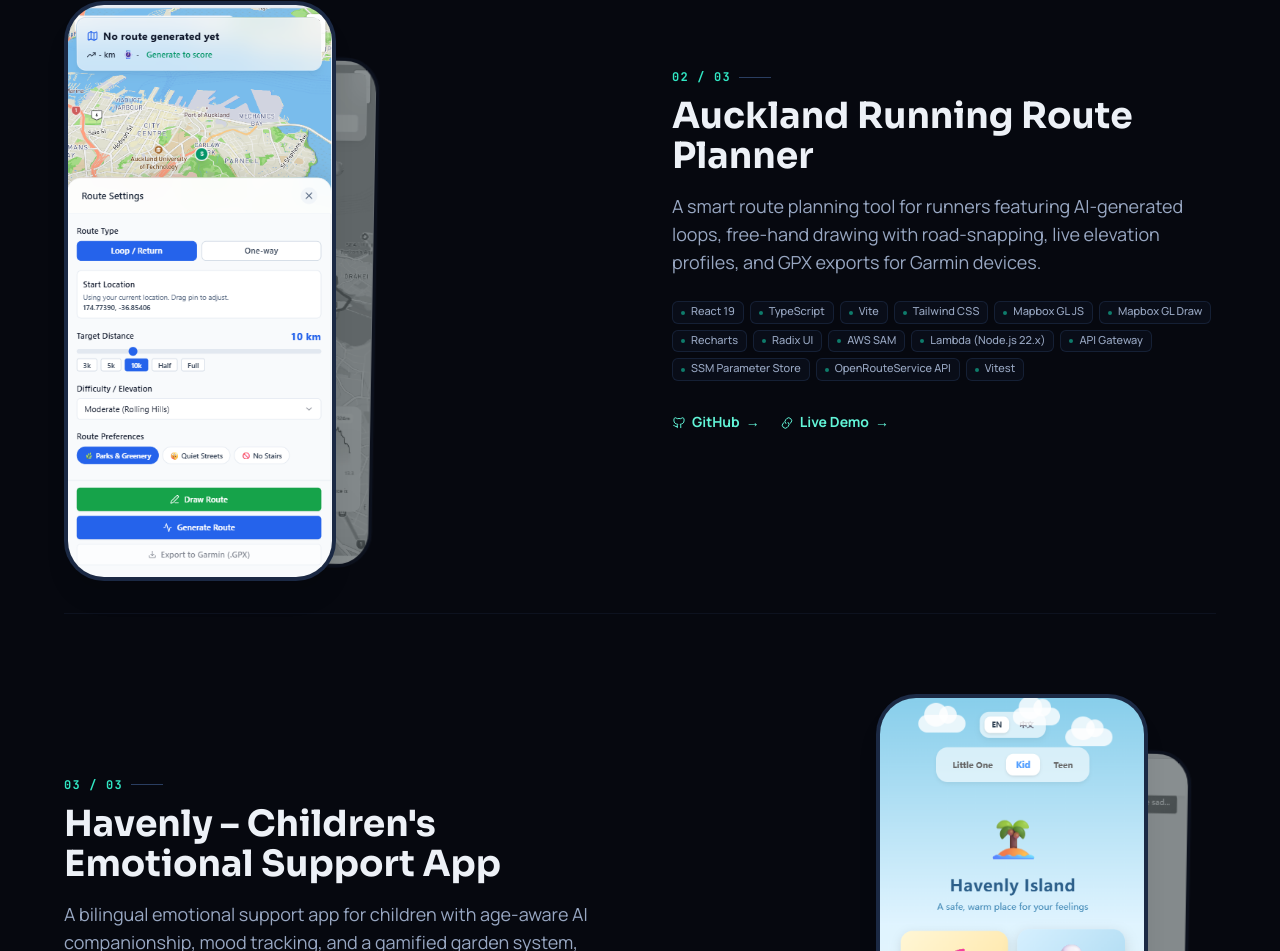
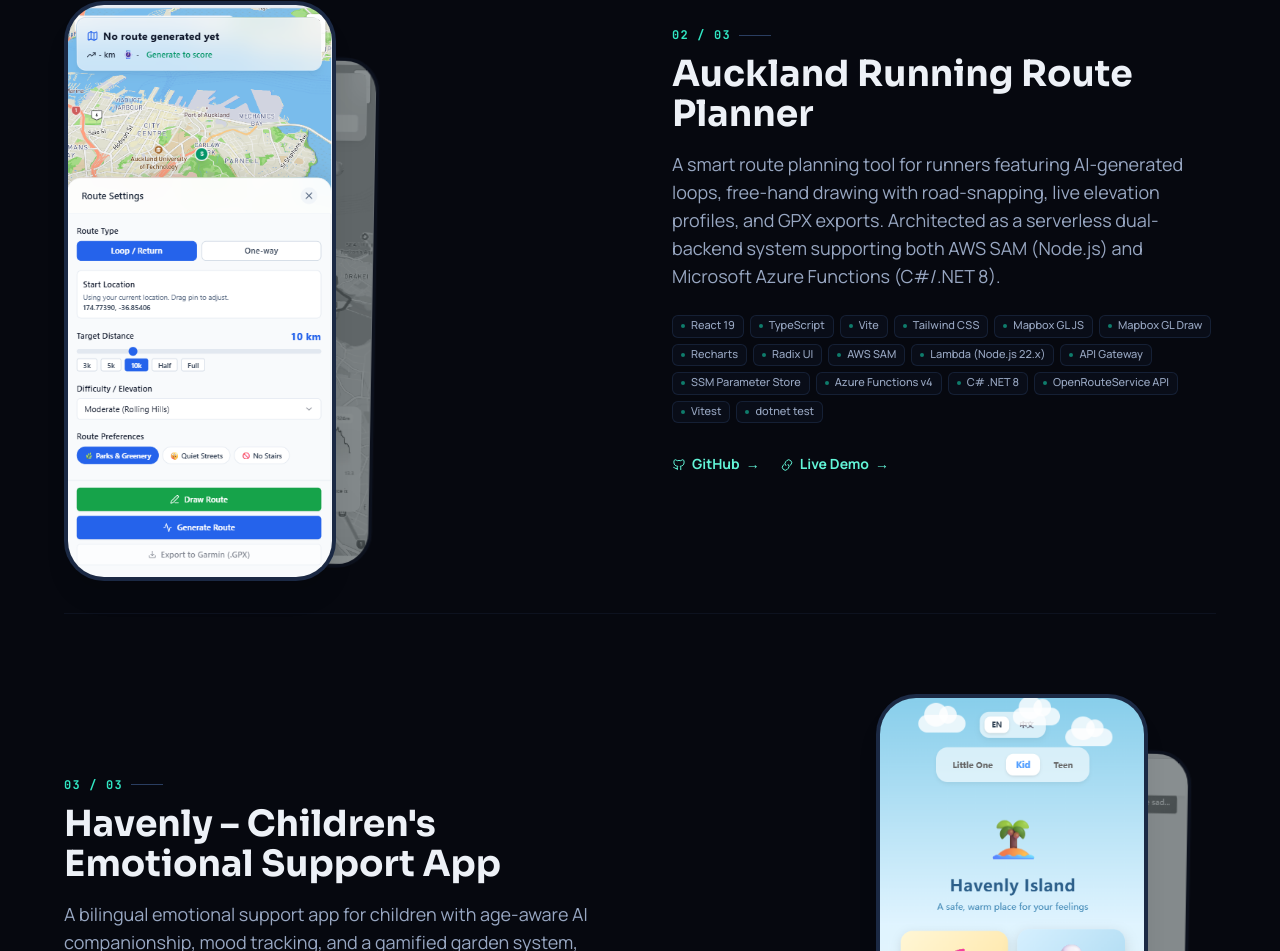
Before and after one commit to sheng656/Sheng_portfolio, a React (Vite) app: page / in a window 1280 px wide. Shown: the part 1952-2903 px from the top of the page. Built offline with nearby package versions, Linux system fonts and the light colour scheme.

Commit message:
feat: update tech stack and project description for Auckland Running Route Planner to reflect dual-backend architecture

```diff
--- a/src/data/portfolioData.ts
+++ b/src/data/portfolioData.ts
@@ -237,7 +237,7 @@ export const portfolioData: PortfolioData = {
         id: "project-running-planner",
         name: "Auckland Running Route Planner",
         description:
-          "A smart route planning tool for runners featuring AI-generated loops, free-hand drawing with road-snapping, live elevation profiles, and GPX exports for Garmin devices.",
+          "A smart route planning tool for runners featuring AI-generated loops, free-hand drawing with road-snapping, live elevation profiles, and GPX exports. Architected as a serverless dual-backend system supporting both AWS SAM (Node.js) and Microsoft Azure Functions (C#/.NET 8).",
         techStack: [
           "React 19",
           "TypeScript",
@@ -251,8 +251,11 @@ export const portfolioData: PortfolioData = {
           "Lambda (Node.js 22.x)",
           "API Gateway",
           "SSM Parameter Store",
+          "Azure Functions v4",
+          "C# .NET 8",
           "OpenRouteService API",
           "Vitest",
+          "dotnet test",
         ],
         links: [
           { label: "GitHub", href: "https://github.com/sheng656/running-route-planner" },
```
Also changed, not shown: 1 other file (tests, documents, lock files or other folders).
